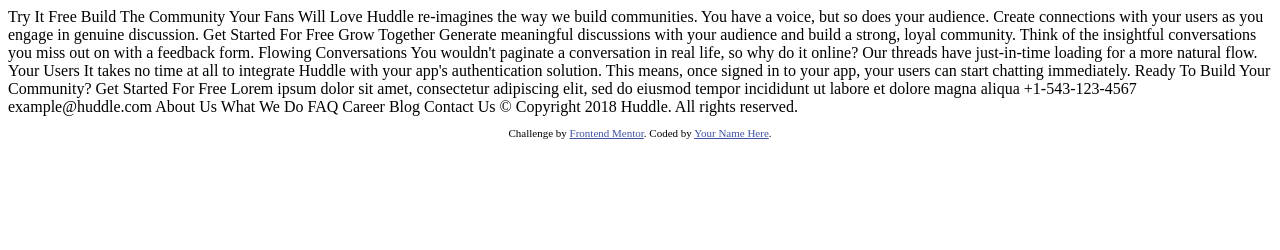
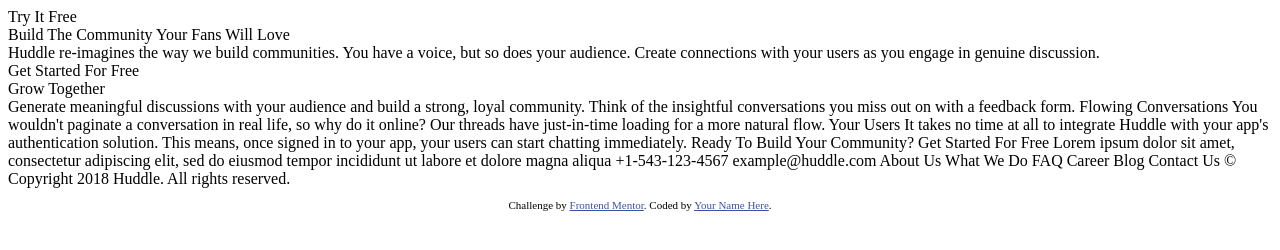
Before and after one commit to BrightCoders-Institute/reto-diseno-web-bcmay23-jdg-t2, a plain HTML site: page index.html in a window 1280 px wide. Drawn offline with Linux system fonts and the light colour scheme.

```diff
--- a/index.html
+++ b/index.html
@@ -16,16 +16,16 @@
 </head>
 <body>
 
-  Try It Free
+  <div> Try It Free</div>
 
-  Build The Community Your Fans Will Love
+  <div> Build The Community Your Fans Will Love </div>
 
-  Huddle re-imagines the way we build communities. You have a voice, but so does your audience.
-  Create connections with your users as you engage in genuine discussion.
+  <div> Huddle re-imagines the way we build communities. You have a voice, but so does your audience.
+  Create connections with your users as you engage in genuine discussion. </div>
 
-  Get Started For Free
+  <div> Get Started For Free </div>
 
-  Grow Together
+  <div> Grow Together </div>
 
   Generate meaningful discussions with your audience and build a strong, loyal community.
   Think of the insightful conversations you miss out on with a feedback form.
```
